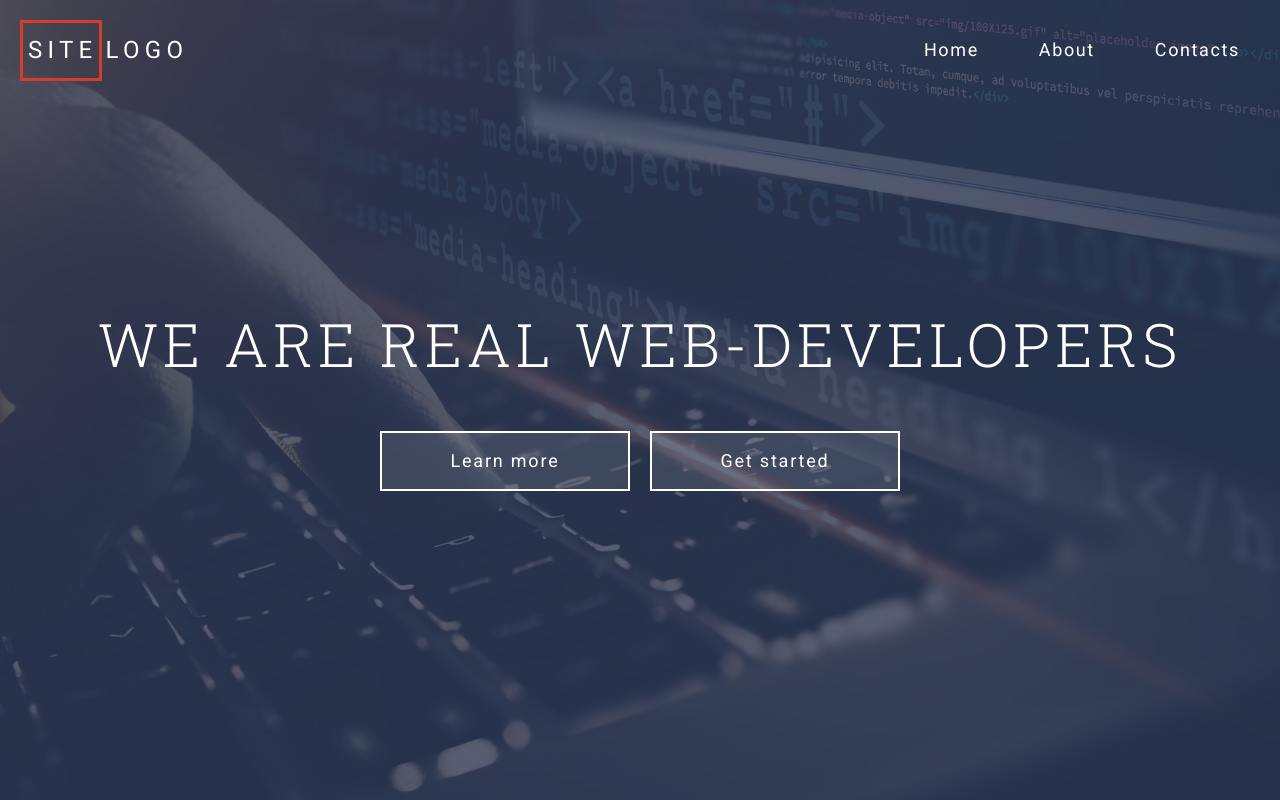
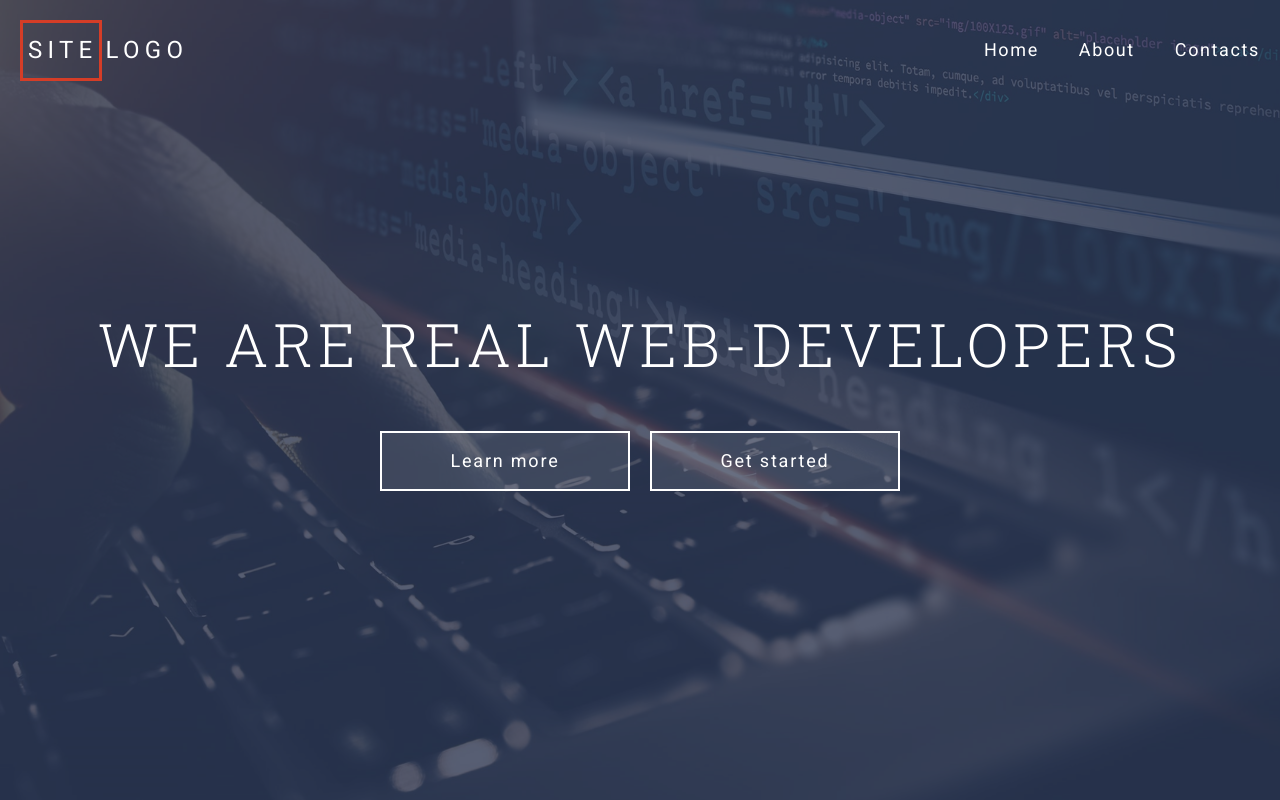
Before and after one commit to KRybiy/Hillel_lesson_17, a website: page index.html in a window 1280 px wide. Shown: the top 800 px of the page. Drawn offline with Linux system fonts and the light colour scheme.

Commit message:
menu pixels fixed

```diff
--- a/src/scss/components/header/_header-menu.scss
+++ b/src/scss/components/header/_header-menu.scss
@@ -20,6 +20,8 @@
     {
         display: grid;
 
+        margin: $gap;
+
         align-items: center;
         @extend %container;
         gap: $gap;
--- a/src/scss/components/header/_header-navbar.scss
+++ b/src/scss/components/header/_header-navbar.scss
@@ -9,6 +9,7 @@
         {
             display: grid;
 
+            gap: $gap;
             grid-template-columns: repeat(auto-fit, minmax(40px, max-content));
             justify-content: end;
             @include unlist(0 (-$gap-sm) 0 0);
@@ -30,7 +31,7 @@
 
     &__item
     {
-        @include md-min
+        @include md
         {
             margin: $gap;
         }
--- a/src/scss/components/sections/_section-about.scss
+++ b/src/scss/components/sections/_section-about.scss
@@ -22,7 +22,7 @@
             gap: $gap-x3;
             grid-template-columns: 1fr 255px;
         }
-        @include md
+        @include md-sm
         {
             gap: $gap-x2;
             grid-template-columns: 1fr 236px;
--- a/src/scss/components/sections/_section-posts.scss
+++ b/src/scss/components/sections/_section-posts.scss
@@ -25,6 +25,15 @@
             {
                 grid-template-areas: 'a1 a1 a2' 'a3 a4 a4' 'a5 a5 a6';
                 grid-template-columns: repeat(3, 1fr);
+            }
+            @include md-sm
+            {
+                grid-template-areas: 'a1 a2' 'a3 a4' 'a5 a6';
+                grid-template-columns: repeat(2, 1fr);
+            }
+            @include sm
+            {
+                grid-template-areas: 'a1' 'a2' 'a3' 'a4' 'a5' 'a6';
             }
         }
     }
```
Also changed, not shown: assets/css/style.css, assets/css/style.min.css.
